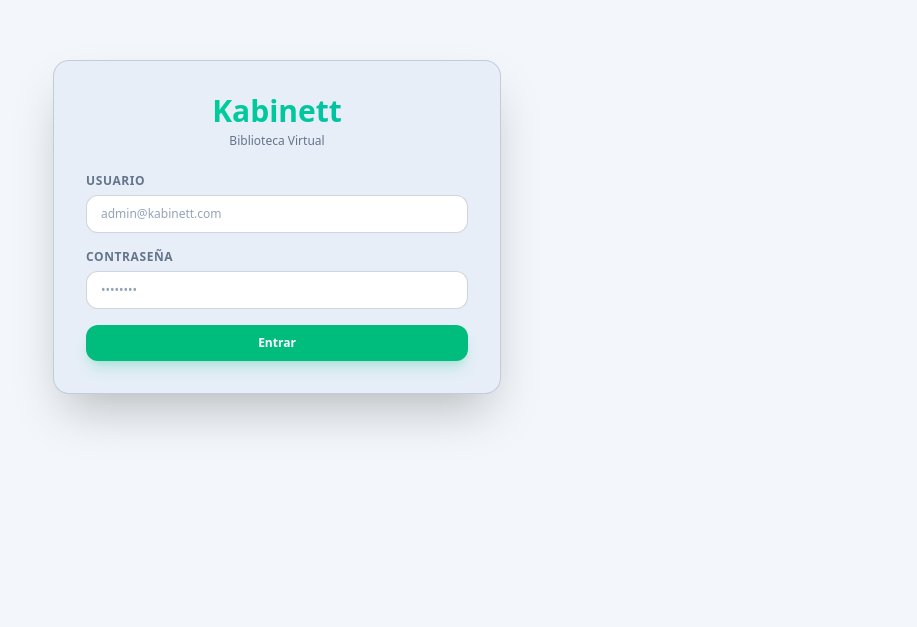
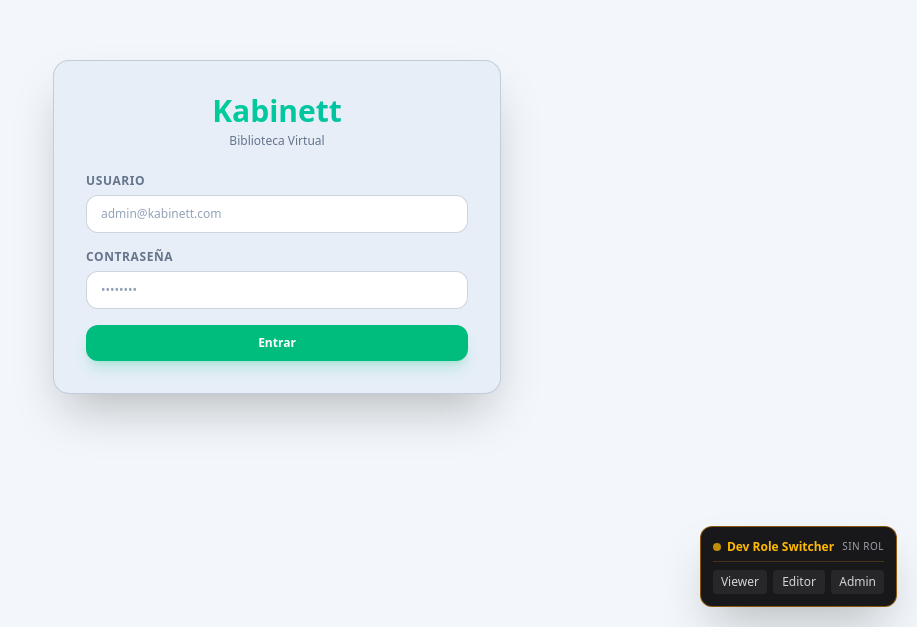
Before and after one commit to manuelchascoinycom-del/kabinett, a Next.js app in the folder frontend/: page /login in a window 1280 px wide. Shown: the part 173-800 px from the top of the page, without its empty margins (363-1280 px from the left). Built offline with nearby package versions, Linux system fonts and the light colour scheme; no server answers.

Commit message:
feat(auth): REQ-016 adaptacion de interfaz segun roles y permisos

```diff
--- a/frontend/app/layout.tsx
+++ b/frontend/app/layout.tsx
@@ -3,6 +3,7 @@ import { Geist, Geist_Mono } from "next/font/google";
 import "./globals.css";
 import { Providers } from './providers';
 import { APP_TEXTS } from "@/app/constants/texts";
+import { DevRoleSwitcher } from "@/components/auth/DevRoleSwitcher";
 
 const geistSans = Geist({
   variable: "--font-geist-sans",
@@ -48,7 +49,11 @@ export default function RootLayout({
         <script dangerouslySetInnerHTML={{ __html: themeBootstrapScript }} />
       </head>
       <body className="min-h-full flex flex-col bg-[var(--app-bg)] text-[color:var(--text-primary)] transition-colors duration-200">
-        <Providers>{children}</Providers>
+        <Providers>
+          {children}
+          {/* Widget flotante de simulación de rol solo para desarrollo */}
+          {process.env.NODE_ENV === 'development' && <DevRoleSwitcher />}
+        </Providers>
       </body>
     </html>
   );
--- a/frontend/app/page.tsx
+++ b/frontend/app/page.tsx
@@ -15,12 +15,14 @@ import { Sidebar } from '@/components/layout/Sidebar';
 import { SearchBar } from '@/components/documents/SearchBar';
 import { Dropzone } from '@/components/upload/Dropzone';
 import { ConfirmModal } from '@/components/modals/ConfirmModal';
+import { HasRole } from '@/components/auth/HasRole';
 
 import { collectionService } from '@/services/collectionService';
 import { documentService, BackendDocument } from '@/services/documentService';
 import { customFieldsService } from '@/services/customFieldsService';
 import { tagService } from '@/services/tagService';
 import { APP_TEXTS } from '@/app/constants/texts';
+import { useAuth } from '@/context/AuthContext';
 
 const PDFViewer = dynamic(() => import('@/components/documents/PDFViewer'), {
   ssr: false,
@@ -78,6 +80,8 @@ interface UploadItem {
 }
 
 export default function Home() {
+  const { userRole } = useAuth();
+
   const [themeMode, setThemeMode] = useState<ThemeMode>(() => {
     if (typeof document === 'undefined') return 'system';
     return (document.documentElement.dataset.themeMode as ThemeMode) || 'system';
@@ -256,10 +260,8 @@ export default function Home() {
         custom_filters: selectedCustomFilters,
       };
 
-      // 1. Hacemos la llamada limpia al servicio
       const data = await documentService.filter(payload);
 
-      // 2. Mapeamos los documentos devueltos por el backend para la biblioteca
       const readyDocs = data
         .filter((doc: any) => doc.status !== 'PENDING_REVIEW')
         .map((doc: any) => ({
@@ -276,7 +278,6 @@ export default function Home() {
           suggestedMetadata: doc.metadata_suggested,
         }));
 
-      // 3. Actualizamos el estado de la biblioteca de documentos
       setDocuments(readyDocs);
     } catch (e) {
       console.error('Error al aplicar filtros:', e);
@@ -316,14 +317,12 @@ export default function Home() {
     formData.append('file', fileItem.file);
 
     try {
-      // 1. Estado inicial: Subiendo archivo
       setUploadQueueItems((prev) =>
         prev.map((item) => (item.id === fileItem.id ? { ...item, status: 'uploading', progress: 30 } : item))
       );
 
       let data = await documentService.uploadPdf(formData);
 
-      // 2. Si el backend responde 'processing', consultamos /status periódicamente
       if (data.status === 'processing' || data.status === 'PROCESSING') {
         setUploadQueueItems((prev) =>
           prev.map((item) => (item.id === fileItem.id ? { ...item, progress: 60 } : item))
@@ -331,25 +330,21 @@ export default function Home() {
 
         let isCompleted = false;
         let attempts = 0;
-        const maxAttempts = 15; // Reintenta durante ~15 segundos máximo
+        const maxAttempts = 15;
 
         while (!isCompleted && attempts < maxAttempts) {
-          // Esperamos 1 segundo entre cada consulta
           await new Promise((resolve) => setTimeout(resolve, 1000));
           attempts++;
 
           const statusData = await documentService.getStatus(data.id);
-
-          // Si el estado ya cambió (sea éxito o error)
           const currentStatus = (statusData.status || '').toUpperCase();
           if (currentStatus !== 'PROCESSING') {
-            data = statusData; // Actualizamos 'data' con el estado final
+            data = statusData;
             isCompleted = true;
           }
         }
       }
 
-      // 3. Comprobamos si el estado final del Backend fue ERROR
       const finalBackendStatus = (data.status || '').toUpperCase();
 
       if (finalBackendStatus === 'ERROR') {
@@ -365,10 +360,9 @@ export default function Home() {
               : item
           )
         );
-        return; // Detenemos la ejecución aquí
+        return;
       }
 
-      // 4. Si fue exitoso, mapeamos la respuesta final
       const uploadedItem: UploadItem = {
         ...fileItem,
         progress: 100,
@@ -407,7 +401,8 @@ export default function Home() {
     }
   };
 
-  const onDrop = useCallback((acceptedFiles: File[]) => {
+  const onDrop = useCallback(
+    (acceptedFiles: File[]) => {
       setGlobalError(null);
       const newItems: UploadItem[] = acceptedFiles.map((file) => ({
         id: `${file.name}-${Date.now()}-${Math.random()}`,
@@ -417,7 +412,9 @@ export default function Home() {
       }));
 
       setUploadQueueItems((prev) => [...newItems, ...prev]);
-  }, []);
+    },
+    []
+  );
 
   const handleStartUpload = async () => {
     const pendingItems = uploadQueueItems.filter((item) => item.status === 'pending');
@@ -426,29 +423,12 @@ export default function Home() {
     }
   };
 
-  const removeItemFromQueue = async (id: string) => {
-    // 1. Buscamos el elemento en el estado de la cola
-    const itemToRemove = uploadQueueItems.find((item) => item.id === id);
-
-    // 2. Si ya se subió al backend (tiene backendId), llamamos al servicio para borrarlo de la BD y del disco
-    if (itemToRemove?.backendId) {
-      try {
-        await documentService.delete(itemToRemove.backendId);
-      } catch (error) {
-        console.error("Error al eliminar el documento del servidor:", error);
-        // Opcional: podrías mostrar una notificación toast o alerta aquí si falla la red
-      }
-  }
-
-  // 3. Lo quitamos del estado visual de la cola
-  setUploadQueueItems((prev) => prev.filter((item) => item.id !== id));
-};
-
   const { getRootProps, getInputProps, isDragActive } = useDropzone({
     onDrop,
     onDropRejected: () => setGlobalError(APP_TEXTS.home.dropRejectedError),
     accept: { 'application/pdf': ['.pdf'] },
     multiple: true,
+    disabled: userRole === 'Viewer',
   });
 
   const handleConfirmMetadata = async () => {
@@ -462,10 +442,8 @@ export default function Home() {
         custom_metadata: editForm.custom,
       };
 
-      // Hacemos la llamada centralizada
       await documentService.confirmMetadata(editingItem.backendId, payload);
 
-      // Si no se lanza error, la operación fue exitosa
       setEditingItem(null);
       fetchDocuments();
       fetchGlobalTags();
@@ -475,11 +453,9 @@ export default function Home() {
     }
   };
 
-  // Borra de la BD + Quita de la pantalla
   const handleDiscardItem = async (queueId: string) => {
     const itemToRemove = uploadQueueItems.find((item) => item.id === queueId);
 
-    // Si llegó a subir al backend, lo borramos de la BD y disco
     if (itemToRemove?.backendId) {
       try {
         await documentService.deleteDocument(itemToRemove.backendId);
@@ -488,11 +464,9 @@ export default function Home() {
       }
     }
 
-    // Lo borramos de la lista local en pantalla
     setUploadQueueItems((prev) => prev.filter((item) => item.id !== queueId));
   };
 
-  // Guarda metadatos en la BD + Solo quita de la pantalla
   const handleConfirmQueueItem = async (
     backendId: string,
     metadata: Metadata,
@@ -507,13 +481,8 @@ export default function Home() {
         custom_metadata: customMetadata,
       };
 
-      // 1. Guardamos la confirmación en el Backend
       await documentService.confirmMetadata(backendId, payload);
-
-      // 2. SOLO quitamos la tarjeta de la cola local (¡SIN HACER DELETE HTTP!)
       setUploadQueueItems((prev) => prev.filter((item) => item.id !== queueId));
-
-      // 3. Refrescamos la lista de la biblioteca
       fetchDocuments();
       applyFilters();
     } catch (error) {
@@ -534,7 +503,6 @@ export default function Home() {
 
       await customFieldsService.create(payload);
 
-        // Si tiene éxito, limpiamos el formulario y refrescamos la lista
       setNewFieldName('');
       setNewFieldOptions('');
       setShowConfigModal(false);
@@ -546,10 +514,7 @@ export default function Home() {
 
   const handleDeleteCustomField = async (fieldId: string) => {
     try {
-      // 1. Llamada a la API de FastAPI a través del servicio
       await customFieldsService.delete(fieldId);
-
-      // 2. Volver a cargar la lista de campos en el estado global
       fetchCustomFields();
     } catch (error) {
       console.error('Error al eliminar campo personalizado:', error);
@@ -587,8 +552,6 @@ export default function Home() {
 
     try {
       await collectionService.create(newCollectionName);
-
-      // Acciones tras crear con éxito
       setNewCollectionName('');
       setShowNewCollectionModal(false);
       fetchCollections();
@@ -600,8 +563,6 @@ export default function Home() {
   const handleAssignToCollection = async (backendId: string, collectionId: string) => {
     try {
       await collectionService.addDocument(collectionId, backendId);
-
-      // Si la petición fue exitosa, refrescamos el estado
       fetchCollections();
       applyFilters();
     } catch (e) {
@@ -609,13 +570,10 @@ export default function Home() {
     }
   };
 
-  // Función para quitar un documento de la colección activa
   const handleRemoveFromCollection = async (docId: string, collectionId: string) => {
     try {
-      // 1. Petición DELETE centralizada
       await collectionService.removeDocument(collectionId, docId);
 
-      // 2. Actualización de estado local en React
       if (selectedCollectionId === collectionId) {
         setDocuments((prevDocs) => prevDocs.filter((doc) => doc.id !== docId));
       } else {
@@ -632,24 +590,18 @@ export default function Home() {
         );
       }
 
-      // 3. Re-obtenemos las colecciones para refrescar los contadores
       fetchCollections();
-
     } catch (error) {
-      // ⚡ 4. El error del servidor se captura AQUÍ automáticamente
       console.error('El servidor respondió con un error:', error);
     }
   };
 
-  // 1. Estado para controlar el modal de borrado
   const [collectionToDelete, setCollectionToDelete] = useState<string | null>(null);
 
-  // 2. Al pulsar el botón de la papelera en la Sidebar
   const handleDeleteCollectionClick = (collectionId: string) => {
-    setCollectionToDelete(collectionId); // Abre el modal
+    setCollectionToDelete(collectionId);
   };
 
-  // 3. Acción real de borrado (se ejecuta al pulsar "Eliminar" en el modal)
   const handleConfirmDeleteCollection = async () => {
     if (!collectionToDelete) return;
 
@@ -708,12 +660,14 @@ export default function Home() {
             isSearching={isSearching}
           />
 
-          {/* Zona de Carga (Dropzone) */}
+          {/* Zona de Carga (Dropzone) - Solo accesible para Editor y Admin */}
+          <HasRole canEdit>
             <Dropzone
               getRootProps={getRootProps}
               getInputProps={getInputProps}
               isDragActive={isDragActive}
             />
+          </HasRole>
 
           {globalError && (
             <div className="mb-4 p-3 bg-[var(--danger-surface)] border border-[color:var(--danger-border)] text-[color:var(--danger)] text-xs rounded-lg">
@@ -721,7 +675,8 @@ export default function Home() {
             </div>
           )}
 
-          {/* COLA DE SUBIDA LOCAL */}
+          {/* COLA DE SUBIDA LOCAL - Solo accesible para Editor y Admin */}
+          <HasRole canEdit>
             <UploadQueue
               items={uploadQueueItems}
               globalTags={globalTags || []}
@@ -731,6 +686,7 @@ export default function Home() {
               onRemoveItem={handleDiscardItem}
               onConfirmItem={handleConfirmQueueItem}
             />
+          </HasRole>
 
           {/* SECCIÓN DE DOCUMENTOS */}
           <div className="space-y-4">
--- /dev/null
+++ b/frontend/components/auth/DevRoleSwitcher.tsx
@@ -0,0 +1,49 @@
+'use client';
+
+import React from 'react';
+import { useAuth } from '@/context/AuthContext';
+
+export const DevRoleSwitcher: React.FC = () => {
+  const auth = useAuth() as any;
+  const userRole = auth?.userRole;
+  const setUserRole = auth?.setUserRole;
+
+  // Mostramos en consola qué está llegando exactamente
+  console.log('DevRoleSwitcher auth context:', auth);
+
+  return (
+    <div className="fixed bottom-5 right-5 z-[9999] p-3 bg-zinc-900 border border-amber-500/50 rounded-xl shadow-2xl text-xs font-sans text-amber-400 max-w-xs">
+      <div className="flex items-center justify-between gap-2 mb-2 border-b border-amber-500/20 pb-1.5">
+        <span className="font-semibold flex items-center gap-1.5">
+          <span className="w-2 h-2 rounded-full bg-amber-400 animate-pulse" />
+          Dev Role Switcher
+        </span>
+        <span className="text-[10px] text-zinc-400 uppercase tracking-wider">
+          {userRole || 'Sin Rol'}
+        </span>
+      </div>
+      <div className="flex gap-1.5">
+        {(['Viewer', 'Editor', 'Admin'] as const).map((role) => (
+          <button
+            key={role}
+            type="button"
+            onClick={() => {
+              if (typeof setUserRole === 'function') {
+                setUserRole(role);
+              } else {
+                alert(`No se encontró la función setUserRole en el AuthContext. Valor de auth: ${JSON.stringify(auth)}`);
+              }
+            }}
+            className={`flex-1 py-1 px-2 rounded font-medium transition-all ${
+              userRole === role
+                ? 'bg-amber-500 text-zinc-950 font-bold shadow-sm'
+                : 'bg-zinc-800 hover:bg-zinc-700 text-zinc-300'
+            }`}
+          >
+            {role}
+          </button>
+        ))}
+      </div>
+    </div>
+  );
+};
--- /dev/null
+++ b/frontend/components/auth/HasRole.tsx
@@ -0,0 +1,48 @@
+// components/auth/HasRole.tsx
+'use client';
+
+import React from 'react';
+import { useAuth } from '@/context/AuthContext';
+
+interface HasRoleProps {
+  children: React.ReactNode;
+  allowedRoles?: string | string[];
+  canEdit?: boolean;
+  canDelete?: boolean;
+  fallback?: React.ReactNode;
+}
+
+/**
+ * Componente helper para renderizado condicional basado en roles y permisos.
+ */
+export const HasRole: React.FC<HasRoleProps> = ({
+  children,
+  allowedRoles,
+  canEdit: checkEdit,
+  canDelete: checkDelete,
+  fallback = null,
+}) => {
+  const { hasRole, canEdit, canDelete, isLoading } = useAuth();
+
+  if (isLoading) return null;
+
+  let isAllowed = true;
+
+  if (allowedRoles) {
+    isAllowed = isAllowed && hasRole(allowedRoles);
+  }
+
+  if (checkEdit) {
+    isAllowed = isAllowed && canEdit();
+  }
+
+  if (checkDelete) {
+    isAllowed = isAllowed && canDelete();
+  }
+
+  if (!isAllowed) {
+    return <>{fallback}</>;
+  }
+
+  return <>{children}</>;
+};
--- a/frontend/components/modals/CustomFieldsModal.tsx
+++ b/frontend/components/modals/CustomFieldsModal.tsx
@@ -1,7 +1,9 @@
+// components/modals/CustomFieldsModal.tsx
 'use client';
 
 import React from 'react';
 import { APP_TEXTS } from '@/app/constants/texts';
+import { HasRole } from '@/components/auth/HasRole';
 
 export interface CustomFieldItem {
   id: string;
@@ -70,7 +72,9 @@ export const CustomFieldsModal: React.FC<CustomFieldsModalProps> = ({
                       <span className="ml-2 text-[10px] text-[color:var(--text-subtle)] capitalize">({type})</span>
                     </div>
 
+                    {/* Eliminar campo: Solo Admin */}
                     {onDeleteField && (
+                      <HasRole canDelete>
                         <button
                           type="button"
                           onClick={() => onDeleteField(field.id)}
@@ -79,6 +83,7 @@ export const CustomFieldsModal: React.FC<CustomFieldsModalProps> = ({
                         >
                           {APP_TEXTS.sidebar.deleteIcon}
                         </button>
+                      </HasRole>
                     )}
                   </div>
                 );
@@ -87,6 +92,26 @@ export const CustomFieldsModal: React.FC<CustomFieldsModalProps> = ({
           </div>
         )}
 
+        {/* Crear campo: Solo Admin */}
+        <HasRole
+          allowedRoles="Admin"
+          fallback={
+            <div className="pt-3 border-t border-[color:var(--border-color)] text-center space-y-3">
+              <p className="text-xs text-[color:var(--text-muted)]">
+                Solo los usuarios con rol de **Administrador** pueden agregar campos personalizados.
+              </p>
+              <div className="flex justify-end">
+                <button
+                  type="button"
+                  onClick={onClose}
+                  className="px-4 py-2 bg-[var(--panel-bg-muted)] text-[color:var(--text-secondary)] text-xs rounded-lg font-medium hover:bg-[var(--panel-hover)] border border-[color:var(--border-color)] transition-colors"
+                >
+                  {T.closeBtn}
+                </button>
+              </div>
+            </div>
+          }
+        >
           <form onSubmit={onSubmit} className="space-y-4 pt-2 border-t border-[color:var(--border-color)]">
             <label className="text-[11px] font-semibold text-emerald-400 uppercase tracking-wider block">
               {T.createNewFieldLabel}
@@ -146,6 +171,7 @@ export const CustomFieldsModal: React.FC<CustomFieldsModalProps> = ({
               </button>
             </div>
           </form>
+        </HasRole>
       </div>
     </div>
   );
--- a/frontend/components/upload/UploadQueue.tsx
+++ b/frontend/components/upload/UploadQueue.tsx
@@ -1,8 +1,10 @@
+// components/upload/UploadQueue.tsx
 'use client';
 
 import React, { useState, useEffect } from 'react';
 import { TagInput } from '@/components/ui/TagInput';
 import { APP_TEXTS } from '@/app/constants/texts';
+import { HasRole } from '@/components/auth/HasRole';
 
 interface Metadata {
   title: string;
@@ -117,12 +119,14 @@ const UploadQueueItem: React.FC<{
           )}
 
           {item.status === 'pending' && (
+            <HasRole allowedRoles={['Editor', 'Admin']}>
               <button
                 onClick={() => onUploadSingleItem(item)}
                 className="px-2.5 py-1 bg-[var(--panel-bg)] hover:bg-[var(--panel-hover)] text-[color:var(--accent)] border border-[color:var(--accent-border)] text-[11px] font-semibold rounded-md transition-colors"
               >
                 {T.uploadSingleIcon} {T.uploadSingleBtn}
               </button>
+            </HasRole>
           )}
 
           <button
@@ -157,6 +161,7 @@ const UploadQueueItem: React.FC<{
       )}
 
       {item.status === 'success' && item.backendId && (
+        <HasRole allowedRoles={['Editor', 'Admin']}>
           <div className="pt-2 border-t border-[color:var(--border-color)] space-y-2.5 bg-[var(--panel-bg)] p-3 rounded-lg border border-[color:var(--accent-border)]">
             <div className="flex items-center justify-between">
               <span className="text-[11px] font-bold text-[color:var(--accent)] flex items-center gap-1">
@@ -245,6 +250,7 @@ const UploadQueueItem: React.FC<{
               </button>
             </div>
           </div>
+        </HasRole>
       )}
     </div>
   );
@@ -270,12 +276,14 @@ export const UploadQueue: React.FC<UploadQueueProps> = ({
           <span>{T.containerIcon}</span> {T.containerTitle.replace('{count}', String(items.length))}
         </h4>
         {items.some((i) => i.status === 'pending') && (
+          <HasRole allowedRoles={['Editor', 'Admin']}>
             <button
               onClick={onStartUpload}
               className="px-3.5 py-1.5 bg-emerald-500 hover:bg-emerald-400 text-slate-950 text-xs font-bold rounded-lg transition-colors flex items-center gap-1.5 shadow-md"
             >
               {T.uploadAllIcon} {APP_TEXTS.common.uploadAll}
             </button>
+          </HasRole>
         )}
       </div>
 
--- a/frontend/context/AuthContext.tsx
+++ b/frontend/context/AuthContext.tsx
@@ -8,10 +8,14 @@ import { APP_TEXTS } from "@/app/constants/texts";
 interface AuthContextType {
   token: string | null;
   userRole: string | null;
+  setUserRole: (role: string) => void;
   login: (token: string) => void;
   logout: () => void;
   isAuthenticated: boolean;
   isLoading: boolean;
+  hasRole: (roles: string | string[]) => boolean;
+  canEdit: () => boolean;
+  canDelete: () => boolean;
 }
 
 const AuthContext = createContext<AuthContextType | undefined>(undefined);
@@ -76,15 +80,35 @@ export const AuthProvider = ({ children }: { children: React.ReactNode }) => {
     router.push("/login");
   };
 
+  const hasRole = (roles: string | string[]) => {
+    if (!userRole) return false;
+    const allowedRoles = Array.isArray(roles) ? roles : [roles];
+    return allowedRoles.includes(userRole);
+  };
+
+  const canEdit = () => {
+    if (isLoading) return false;
+    return hasRole(["Editor", "Admin"]);
+  };
+
+  const canDelete = () => {
+    if (isLoading) return false;
+    return hasRole("Admin");
+  };
+
   return (
     <AuthContext.Provider
       value={{
         token,
         userRole,
+        setUserRole,
         login,
         logout,
         isAuthenticated: !!token,
         isLoading,
+        hasRole,
+        canEdit,
+        canDelete,
       }}
     >
       {children}
```
Also changed, not shown: frontend/components/documents/DocumentCard.tsx (+13 -0 lines), frontend/components/layout/Sidebar.tsx (+13 -4 lines). Lines whose indentation alone changed are shown as unchanged.
